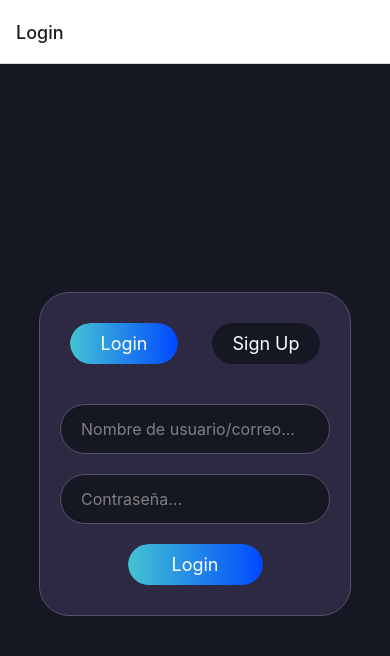
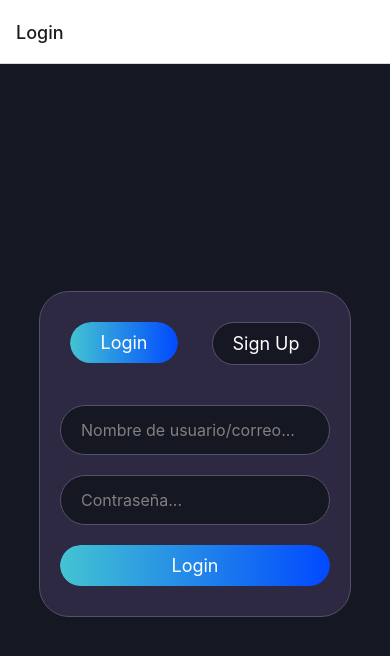
Before and after one commit to dani-o0/grup5-app, a React Native app in the folder poop-app/: screen /Login in a window 390 px wide. Shown: the top 656 px of the page. Built offline with nearby package versions, Linux system fonts and the light colour scheme.

Commit message:
Modified Login, GradientButton

```diff
--- a/poop-app/components/GradientButton.js
+++ b/poop-app/components/GradientButton.js
@@ -5,12 +5,12 @@ import { LinearGradient } from 'expo-linear-gradient';
 
 const GradientButton = ({ title, onPress, isPrimary, width }) => {
   return (
-    <TouchableOpacity onPress={onPress} style={[styles.button, { width }]}>
+    <TouchableOpacity onPress={onPress} style={[styles.button, { width }, !isPrimary && styles.borderButton,]}>
       <LinearGradient
         colors={isPrimary ? ['#43C4D2', '#0149FF'] : ['#151723', '#151723']}
         start={{ x: 0, y: 0 }}
         end={{ x: 1, y: 0 }}
-        style={styles.gradient}
+        style={[styles.gradient]}
       >
         <Text style={styles.buttonText}>{title}</Text>
       </LinearGradient>
@@ -25,6 +25,10 @@ const styles = StyleSheet.create({
     width: '100%',
     margin: 10,
   },
+  borderButton: {
+    borderWidth: 1,
+    borderColor: '#56516A',
+  },
   gradient: {
     paddingVertical: 10,
     borderRadius: 30,
--- a/poop-app/pages/Login.js
+++ b/poop-app/pages/Login.js
@@ -23,9 +23,25 @@ export default function Login({ navigation }) {
                     width="40%"
                 />
             </View>
-            <Input placeholder='Nombre de usuario/correo...'/>
-            <Input placeholder='Contraseña...'/>
-            <GradientButton title="Login" onPress={() => navigation.navigate('Home')} isPrimary={true} width='50%'/>
+            {isLogin ? (
+                <>
+                    <Input placeholder="Nombre de usuario/correo..." />
+                    <Input placeholder="Contraseña..." secureTextEntry={true} />
+                </>
+            ) : (
+                <>
+                    <Input placeholder="Nombre de usuario..." />
+                    <Input placeholder="Correo..." />
+                    <Input placeholder="Contraseña..." secureTextEntry={true} />
+                    <Input placeholder="Confirmar contraseña..." secureTextEntry={true} />
+                </>
+            )}
+            <GradientButton
+                title={isLogin ? "Login" : "Sign Up"}
+                onPress={() => alert(isLogin ? 'Login pressed' : 'Sign Up pressed')}
+                isPrimary={true}
+                width="100%"
+            />
         </View>
     </View>
     );
```
